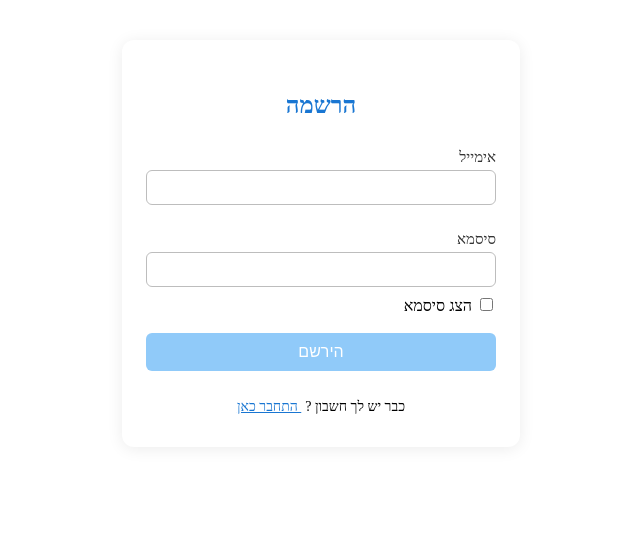
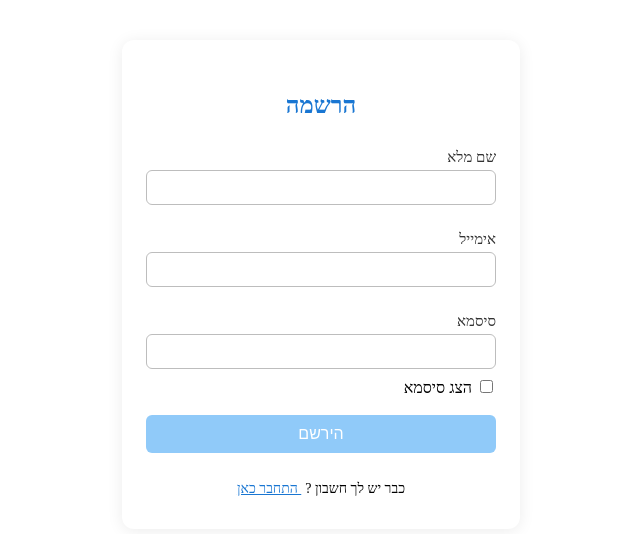
Before and after one commit to Simha-Stern/TDLClient, an Angular app: page /register in a window 1280 px wide. Shown: the top 534 px of the page, without its empty margins (319-959 px from the left). Built offline with nearby package versions, Linux system fonts and the light colour scheme.

Commit message:
Implement user registration with full name and display username in tasks list

```diff
--- a/src/app/app.component.ts
+++ b/src/app/app.component.ts
@@ -1,15 +1,16 @@
 import { Component } from '@angular/core';
 import { RouterOutlet } from '@angular/router';
-import { TasksListComponent } from './tasks-list/tasks-list.component';
-import { LogOutComponent } from './log-out/log-out.component';
-import { AddTaskButtonComponent } from './add-task-button/add-task-button.component';
+import { CommonModule } from '@angular/common';
 
 @Component({
   selector: 'app-root',
-  imports: [RouterOutlet],
+  imports: [RouterOutlet, CommonModule],
   templateUrl: './app.component.html',
   styleUrl: './app.component.css'
 })
 export class AppComponent {
   title = 'TDLClient';
+
+  ngOnInit() {
+  }
 }
--- a/src/app/auth.service.ts
+++ b/src/app/auth.service.ts
@@ -37,8 +37,15 @@ export class AuthService {
     );
   }
 
-  register(email: string, password: string): Observable<any> {
-    return this.http.post<any>(this.apiUrl + 'register', { email, password });
+  register(email: string, password: string, name: string): Observable<any> {
+    return this.http.post<any>(this.apiUrl + 'register', { email, password, name }).pipe(
+      tap(response => {
+        if (response.token) {
+          localStorage.setItem(this.tokenKey, response.token);
+          this.loggedIn.next(true);
+        }
+      })
+    );
   }
 
   logout(): void {
--- a/src/app/login/login.component.ts
+++ b/src/app/login/login.component.ts
@@ -26,8 +26,11 @@ export class LoginComponent {
     this.error = null;
     this.loading = true;
     this.auth.login(this.email, this.password).subscribe({
-      next: () => {
+      next: (response) => {
         this.loading = false;
+        if (response && response.name) {
+          localStorage.setItem('user_name', response.name);
+        }
         this.router.navigate(['/']);
       },
       error: err => {
--- a/src/app/register/register.component.html
+++ b/src/app/register/register.component.html
@@ -1,5 +1,15 @@
 <form (ngSubmit)="register()" #registerForm="ngForm" class="register-form">
   <h2>הרשמה</h2>
+  <div>
+    <label>שם מלא</label>
+    <input
+      type="text"
+      [(ngModel)]="name"
+      name="fullName"
+      required
+      autocomplete="name"
+    />
+  </div>
   <div>
     <label>אימייל</label>
     <input
--- a/src/app/register/register.component.ts
+++ b/src/app/register/register.component.ts
@@ -14,6 +14,7 @@ import { RouterModule } from '@angular/router';
   imports: [CommonModule, FormsModule, RouterModule]
 })
 export class RegisterComponent {
+  name = '';
   email = '';
   password = '';
   showPassword = false;
@@ -27,11 +28,14 @@ export class RegisterComponent {
     this.error = null;
     this.success = null;
     this.loading = true;
-    this.auth.register(this.email, this.password).subscribe({
-      next: () => {
+    this.auth.register(this.email, this.password, this.name).subscribe({
+      next: (response) => {
         this.loading = false;
-        this.success = 'נרשמת בהצלחה! כעת עליך להתחבר';
-        setTimeout(() => this.router.navigate(['/login']), 1500);
+        if (response && response.name) {
+          localStorage.setItem('user_name', response.name);
+        }
+        this.success = 'נרשמת בהצלחה! תיכף ניכנס...';
+        setTimeout(() => this.router.navigate(['/']), 1500);
       },
       error: err => {
         this.loading = false;
--- a/src/app/tasks-list/tasks-list.component.html
+++ b/src/app/tasks-list/tasks-list.component.html
@@ -1,4 +1,10 @@
 <div class="tasks-list">
+  <div
+    *ngIf="userName"
+    style="text-align: center; margin: 1em 0; font-size: 1.2em"
+  >
+     {{ userName }} שלום
+  </div>
   <div class="buttons">
     <app-log-out />
     <app-add-task-button />
--- a/src/app/tasks-list/tasks-list.component.ts
+++ b/src/app/tasks-list/tasks-list.component.ts
@@ -16,14 +16,18 @@ import { Router } from '@angular/router';
 export class TasksListComponent implements OnInit {
   tasks: Task[] = [];
   error: string | null = null;
+  userName: string | null = null;
+
 
   constructor(
     private taskService: TaskService,
     private authService: AuthService,
     private router: Router
-  ) {}
+  ) { }
 
   ngOnInit(): void {
+    this.userName = localStorage.getItem('user_name');
+
     const userId = this.authService.getCurrentUserId?.();
     if (userId) {
       this.taskService.getTasksForUserApi().subscribe({
@@ -36,7 +40,7 @@ export class TasksListComponent implements OnInit {
       });
     } else {
       // this.error = 'לא נמצא משתמש מחובר'
-    this.router.navigate(['/login']);
+      this.router.navigate(['/login']);
     }
   }
 
```
